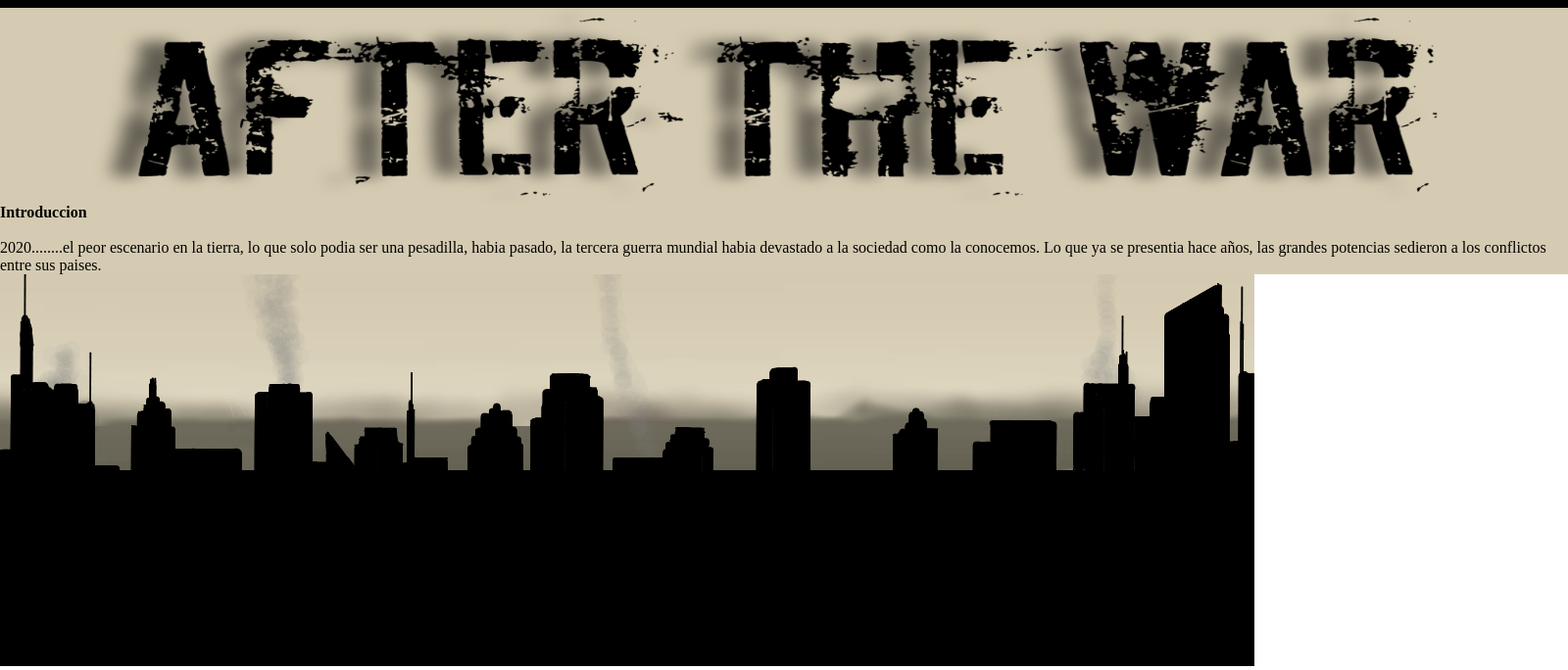
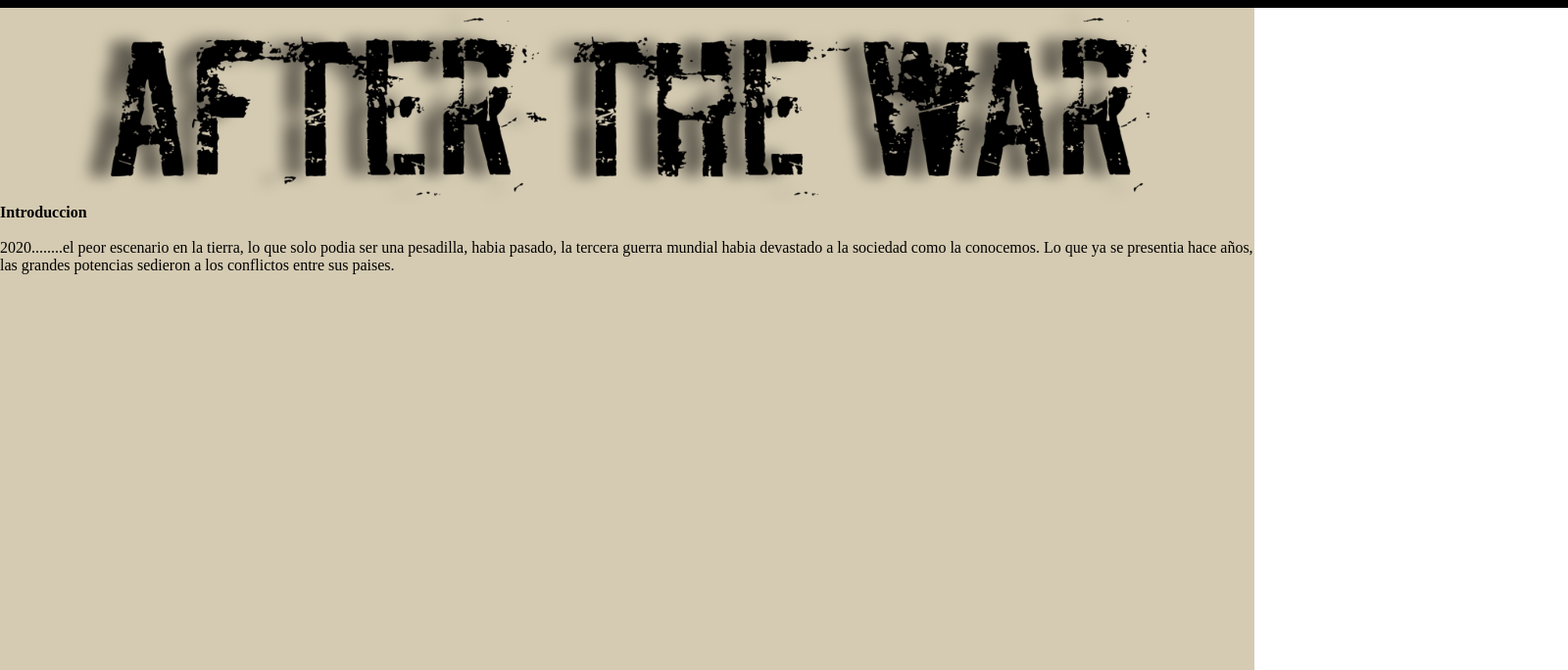
Before and after one commit to AVstudio/1, a plain HTML site: page AfterTheWarI.html in a window 1280 px wide. Shown: the part 72-756 px from the top of the page at 98% size, 1600 px wide, since content can reach past the window. Drawn offline with Linux system fonts and the light colour scheme.

Commit message:
Update format.css

```diff
--- a/format.css
+++ b/format.css
@@ -89,6 +89,6 @@ box-sizing:border-box;
 }
 .fondoATW{
     background-color: #d5cbb2;
-    width: 1600px;
-    height: 100%;
+    width: auto;
+    height: 1600px;
 }
```
